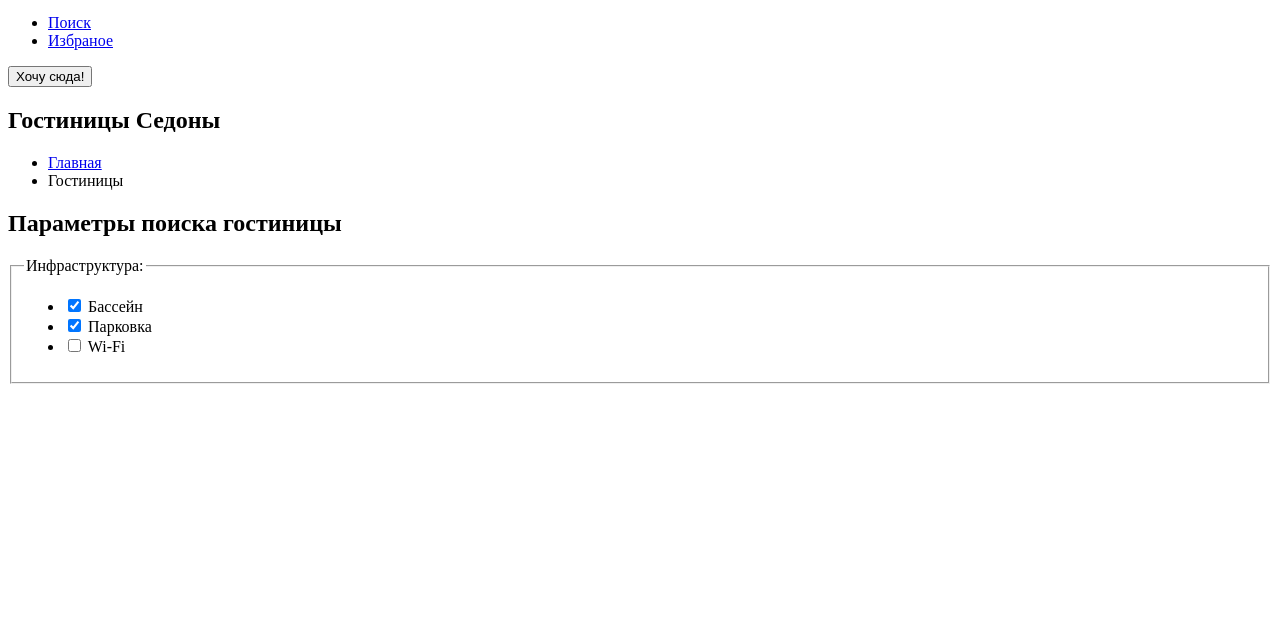
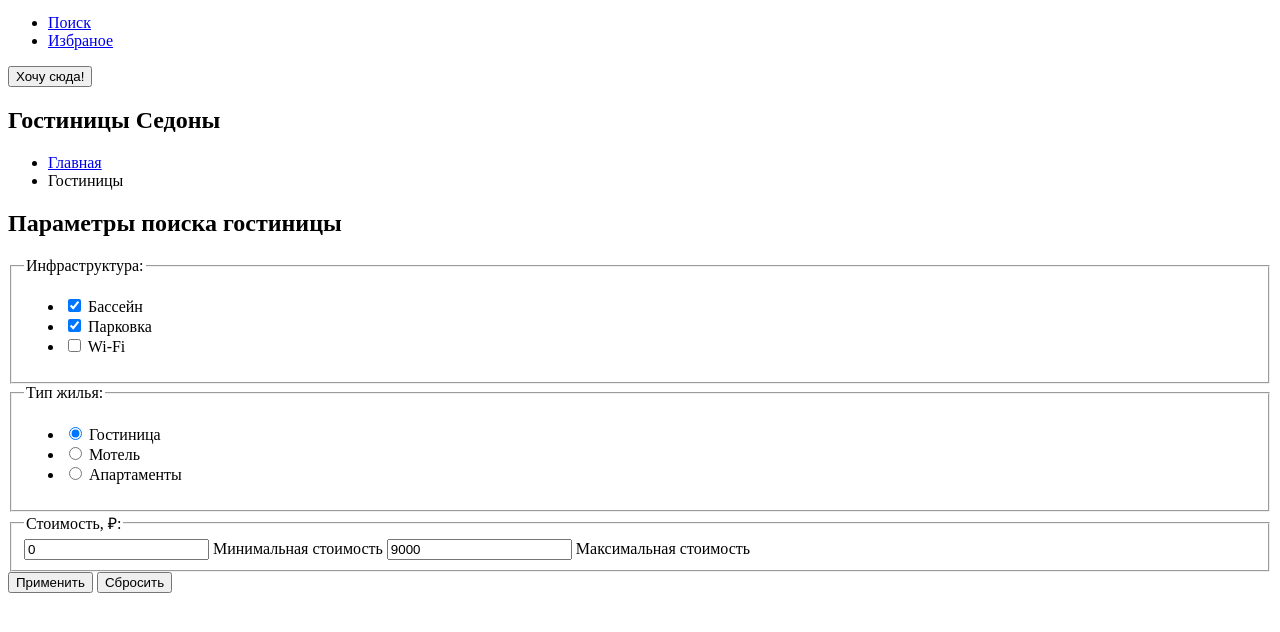
Before and after one commit to htmlacademy-htmlcss/2366011-sedona-37, a plain HTML site: page catalog.html in a window 1280 px wide. Shown: the part 98-730 px from the top of the page. Drawn offline with Linux system fonts and the light colour scheme.

Commit message:
Добавляет секцию с параметрами поиска

```diff
--- a/catalog.html
+++ b/catalog.html
@@ -85,6 +85,69 @@
               </li>
             </ul>
           </fieldset>
+          <fieldset class="search-filter-group">
+            <legend class="search-filter-title">Тип жилья:</legend>
+            <ul class="search-filter-list">
+              <li class="search-filter-item">
+                <input
+                  class="control-input"
+                  type="radio"
+                  name="type-of-housing"
+                  value="hotel"
+                  id="hotel-field"
+                  checked
+                />
+                <label for="hotel-field">Гостиница</label>
+              </li>
+              <li class="search-filter-item">
+                <input
+                  class="control-input"
+                  type="radio"
+                  name="type-of-housing"
+                  value="motel"
+                  id="motel-field"
+                />
+                <label for="motel-field">Мотель</label>
+              </li>
+              <li class="search-filter-item">
+                <input
+                  class="control-input"
+                  type="radio"
+                  name="type-of-housing"
+                  value="apartment"
+                  id="apartment-field"
+                />
+                <label for="apartment-field">Апартаменты</label>
+              </li>
+            </ul>
+          </fieldset>
+          <fieldset class="search-filter-group">
+            <legend class="search-filter-title">Стоимость, ₽:</legend>
+            <input
+              class="control-input"
+              type="text"
+              name="min-amount"
+              value="0"
+              id="min-amount-field"
+            />
+            <label class="visually-hidden" for="min-amount-field"
+              >Минимальная стоимость</label
+            >
+            <input
+              class="control-input"
+              type="text"
+              name="max-amount"
+              value="9000"
+              id="max-amount-field"
+            />
+            <label class="visually-hidden" for="max-amount-field"
+              >Максимальная стоимость</label
+            >
+          </fieldset>
+          <button class="button button-search-filter" type="submit">
+            Применить
+          </button>
+          <button class="button button-reset" type="reset">Сбросить</button>
         </form>
       </section>
     </main>
```
